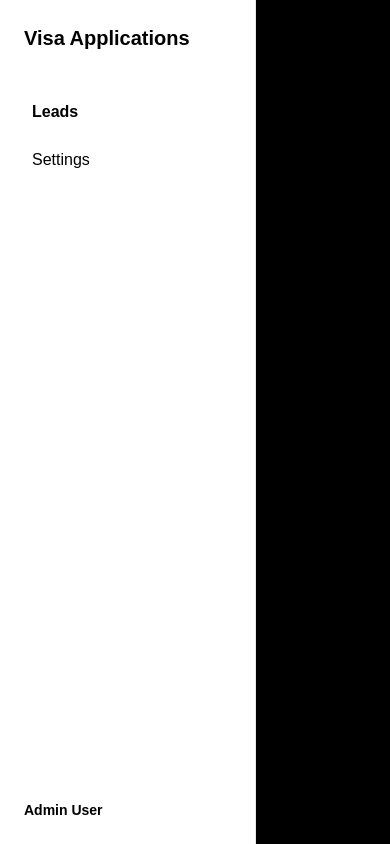
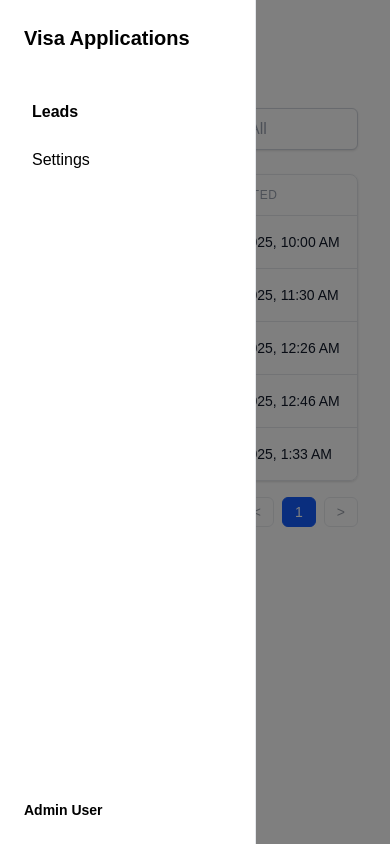
Before and after one commit to vbruzzi/visa-applications, a Next.js app: page /app/leads in a window 390 px wide. Both pictures are taken after a click on the button 37 px from the left and 37 px from the top of the page. Built offline with nearby package versions, Linux system fonts and the light colour scheme.

Commit message:
More styling

```diff
--- a/src/app/app/sidebar.tsx
+++ b/src/app/app/sidebar.tsx
@@ -40,7 +40,7 @@ export default function Sidebar() {
       {/* Overlay */}
       {isOpen && (
         <div
-          className="md:hidden fixed inset-0 bg-black bg-opacity-50 z-40"
+          className="md:hidden fixed inset-0 bg-black opacity-50 z-40"
           onClick={() => setIsOpen(false)}
         />
       )}
```
